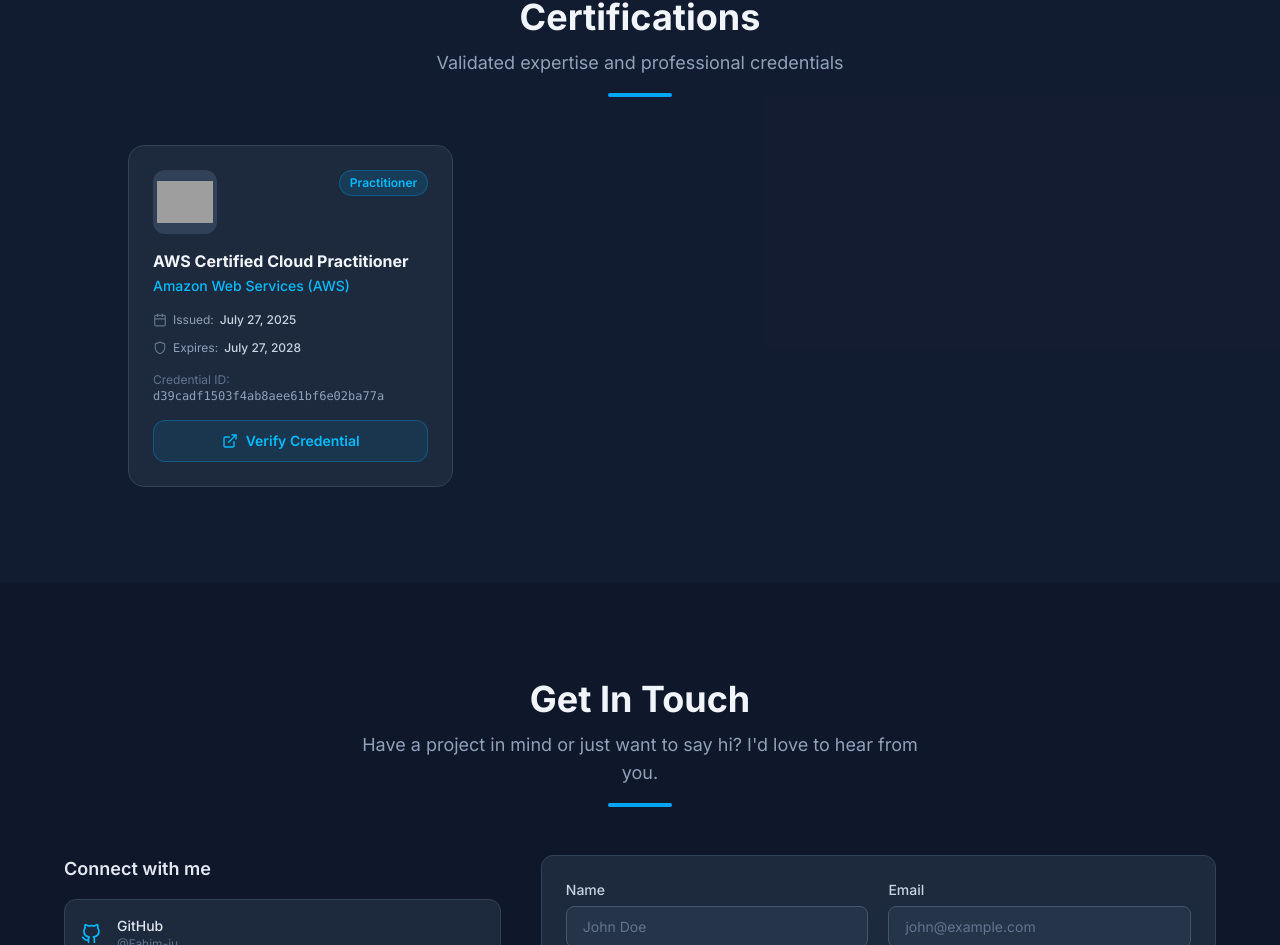
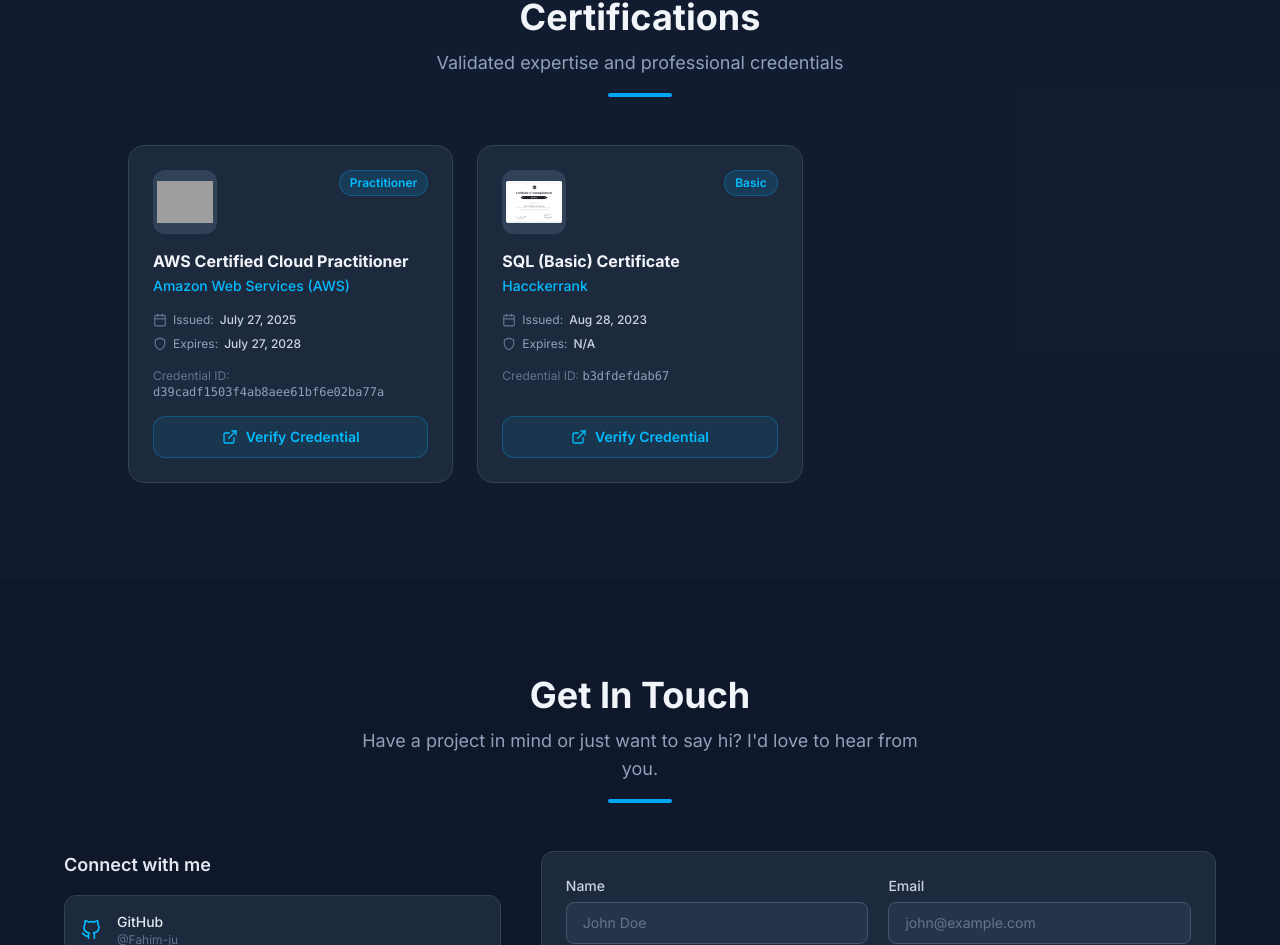
Before and after one commit to Fahim-ju/my-portfolio, a React (Vite) app: page / in a window 1280 px wide. Shown: the part 4732-5677 px from the top of the page. Built offline with nearby package versions, Linux system fonts and the light colour scheme; grey boxes are pictures that could not be loaded.

Commit message:
new certification added

```diff
--- a/src/components/sections/Certifications.tsx
+++ b/src/components/sections/Certifications.tsx
@@ -59,7 +59,7 @@
               </div>
 
               {/* Dates */}
-              <div className="flex flex-wrap gap-3 text-xs text-slate-400">
+              <div className="flex flex-col gap-2 text-xs text-slate-400">
                 <span className="flex items-center gap-1.5">
                   <FiCalendar className="w-3.5 h-3.5 text-slate-500" />
                   Issued: <span className="text-slate-300 font-medium">{cert.issueDate}</span>
--- a/src/data/certifications.ts
+++ b/src/data/certifications.ts
@@ -12,4 +12,15 @@
     badgeUrl: 'https://images.credly.com/size/340x340/images/00634f82-b07f-4bbd-a6bb-53de397fc3a6/image.png',
     level: 'Practitioner',
   },
+  {
+    id: 2,
+    name: 'SQL (Basic) Certificate',
+    issuer: 'Hacckerrank',
+    issueDate: 'Aug 28, 2023',
+    expiryDate: 'N/A',
+    credentialId: 'b3dfdefdab67',
+    verifyUrl: 'https://www.hackerrank.com/certificates/b3dfdefdab67',
+    badgeUrl: '/sqlCertificate.png',
+    level: 'Basic',
+  },
 ];
```
Also changed, not shown: public/sqlCertificate.png (added).
